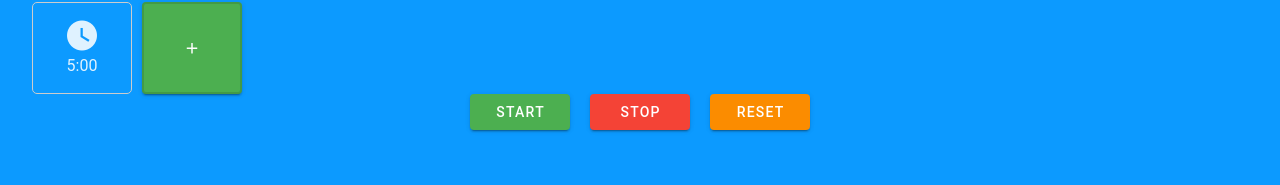
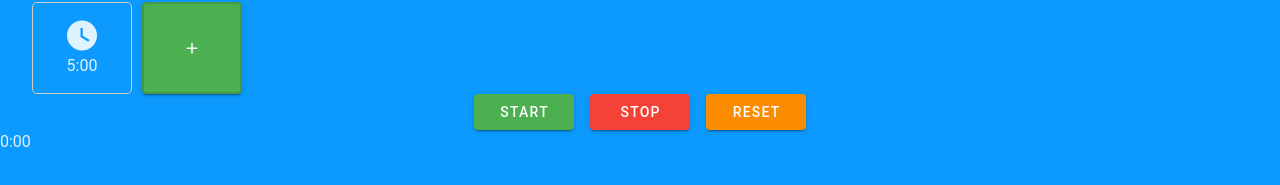
Before and after one commit to chriswinter90/pomodoro-task-master, a Vue app: page / in a window 1280 px wide. Shown: the part 159-344 px from the top of the page. Built offline with nearby package versions, Linux system fonts and the light colour scheme; a small style sheet from the web is missing.

Commit message:
* Refactored TimerPanel to use TimerControls and TimerDisplay components * Added TimerControls and TimerDisplay components * Updated timer composable to export Timer type

```diff
--- a/src/components.d.ts
+++ b/src/components.d.ts
@@ -13,6 +13,8 @@ declare module 'vue' {
     RouterView: typeof import('vue-router')['RouterView']
     TaskPanel: typeof import('./components/TaskPanel/TaskPanel.vue')['default']
     TimerBlock: typeof import('./components/TimerPanel/TimerBlock.vue')['default']
+    TimerControls: typeof import('./components/TimerPanel/TimerControls.vue')['default']
+    TimerDisplay: typeof import('./components/TimerPanel/TimerDisplay.vue')['default']
     TimerPanel: typeof import('./components/TimerPanel/TimerPanel.vue')['default']
   }
 }
--- /dev/null
+++ b/src/components/TimerPanel/TimerControls.vue
@@ -0,0 +1,20 @@
+<template>
+  <div class="timer-controls d-flex flex-row justify-center">
+    <v-btn color="green" @click="emits('start')">Start</v-btn>
+    <v-btn color="red" @click="emits('stop')">Stop</v-btn>
+    <v-btn color="warning" @click="emits('reset')">Reset</v-btn>
+  </div>
+</template>
+
+<script setup lang="ts">
+
+const emits = defineEmits(['start', 'stop', 'reset'])
+
+</script>
+
+<style scoped lang="scss">
+.timer-controls > * {
+  width: 100px;
+  margin: 0 8px;
+}
+</style>
--- /dev/null
+++ b/src/components/TimerPanel/TimerDisplay.vue
@@ -0,0 +1,26 @@
+<template>
+  <div class="timer-display">
+    {{ displayTimeString }}
+  </div>
+</template>
+
+<script setup lang="ts">
+  defineProps({
+    duration: {
+      type: Number,
+      required: true,
+    },
+    elapsedSeconds: {
+      type: Number,
+      required: true,
+    },
+    displayTimeString: {
+      type: String,
+      required: true,
+    },
+  })
+</script>
+
+<style scoped lang="scss">
+
+</style>
--- a/src/components/TimerPanel/TimerPanel.vue
+++ b/src/components/TimerPanel/TimerPanel.vue
@@ -8,19 +8,31 @@
         <v-icon>mdi-plus</v-icon>
       </v-btn>
     </div>
-    <div class="controls d-flex flex-row justify-center">
-      <v-btn color="green">Start</v-btn>
-      <v-btn color="red">Stop</v-btn>
-      <v-btn color="warning">Reset</v-btn>
-    </div>
+    <TimerControls
+      @start="currentTimer.startTimer()"
+      @stop="currentTimer.stopTimer()"
+      @reset="currentTimer.resetTimer()"
+    />
+    <TimerDisplay
+      v-if="currentTimer"
+      :elapsed-seconds="currentTimer.elapsedSeconds.value"
+      :duration="currentTimer.duration.value"
+      :display-time-string="currentTimer.displayTimeString.value"
+    />
   </div>
 </template>
 
 <script setup lang="ts">
   import { useTimersStore } from '@/stores/timers.ts'
+  import { useTimer } from '@/components/composables/timer.ts'
 
   const timers = useTimersStore()
 
+  let currentTimer = useTimer(0)
+
+  watch(() => timers.selectedTimer, selectedTimer => {
+    if (selectedTimer) currentTimer = useTimer(selectedTimer.duration, selectedTimer.id)
+  })
 </script>
 
 <style scoped lang="scss">
@@ -28,8 +40,4 @@
     width: 100px;
     margin-right: 10px;
   }
-  .controls > * {
-    width: 100px;
-    margin: 0 10px;
-  }
 </style>
--- a/src/components/composables/timer.ts
+++ b/src/components/composables/timer.ts
@@ -5,6 +5,8 @@ export function displayTime(time: number) {
   const seconds = Math.floor(time % 60)
   return `${minutes}:${seconds < 10 ? '0' : ''}${seconds}`
 }
+
+export type Timer = ReturnType<typeof useTimer>
 
 /**
  * Timer composable
```
